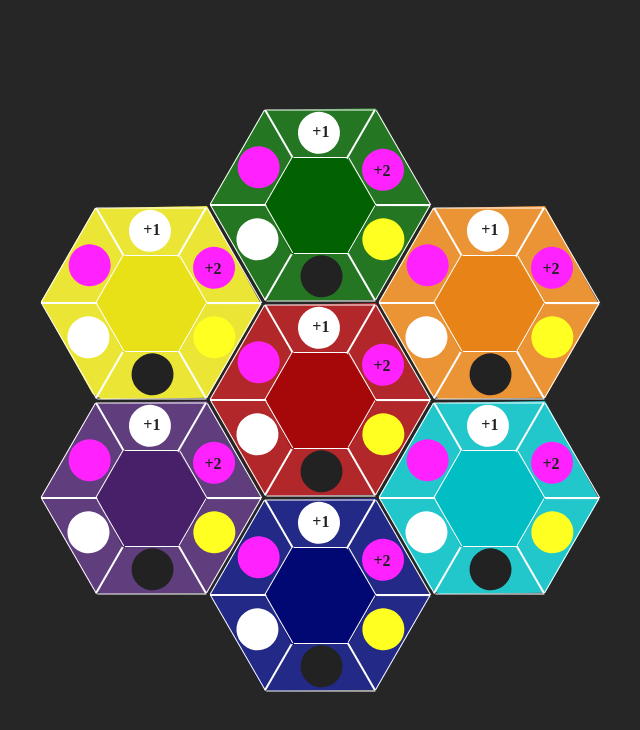
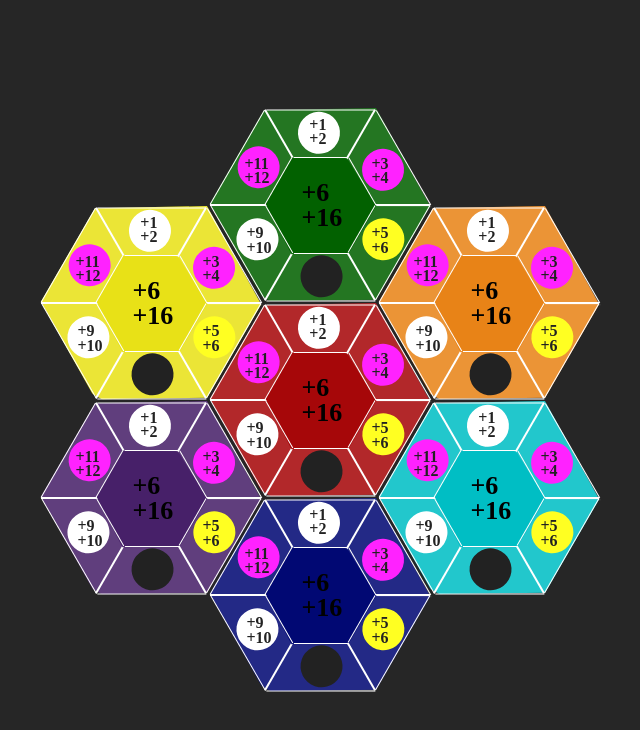
Before and after one commit to rykhalskyi/hexagoneGame, an Angular app: page / in a window 1280 px wide. Shown: the top 730 px of the page, without its empty margins (320-960 px from the left). Built offline with nearby package versions, Linux system fonts and the light colour scheme.

Commit message:
Add hexagon values captions

```diff
--- a/src/app/hexagon/hexagon.component.html
+++ b/src/app/hexagon/hexagon.component.html
@@ -19,8 +19,26 @@
       <circle cx="63" cy="173" r="21" [ngStyle]="{'fill':tockenFill[0]}"/>
       <circle cx="28" cy="110" r="21" [ngStyle]="{'fill':tockenFill[1]}"/>
 
-      <text x="63" y="50" transform="rotate(-30, 75,60)" [ngStyle]="{'fill':tockenTextFill[0]}">+1</text>
-      <text x="137" y="50" transform="rotate(-30,153,65)" [ngStyle]="{'fill':tockenTextFill[1]}">+2</text>
+      <text x="60" y="43" transform="rotate(-30, 75,60)" [ngStyle]="{'fill':tockenTextFill[0]}">{{tockenValue[0][0]}}</text>
+      <text x="60" y="57" transform="rotate(-30, 75,60)" [ngStyle]="{'fill':tockenTextFill[0]}">{{tockenValue[0][1]}}</text>
+
+      <text x="135" y="43" transform="rotate(-30,153,65)" [ngStyle]="{'fill':tockenTextFill[1]}">{{tockenValue[1][0]}}</text>
+      <text x="135" y="57" transform="rotate(-30,153,65)" [ngStyle]="{'fill':tockenTextFill[1]}">{{tockenValue[1][1]}}</text>
+
+      <text x="135" y="112" transform="rotate(-30,153,65)" [ngStyle]="{'fill':tockenTextFill[2]}">{{tockenValue[2][0]}}</text>
+      <text x="135" y="127" transform="rotate(-30,153,65)" [ngStyle]="{'fill':tockenTextFill[2]}">{{tockenValue[2][1]}}</text>
+
+      <text x="73" y="147" transform="rotate(-30,153,65)" [ngStyle]="{'fill':tockenTextFill[3]}">{{tockenValue[3][0]}}</text>
+      <text x="73" y="162" transform="rotate(-30,153,65)" [ngStyle]="{'fill':tockenTextFill[3]}">{{tockenValue[3][1]}}</text>
+
+      <text x="10" y="112" transform="rotate(-30,153,65)" [ngStyle]="{'fill':tockenTextFill[4]}">{{tockenValue[4][0]}}</text>
+      <text x="10" y="127" transform="rotate(-30,153,65)" [ngStyle]="{'fill':tockenTextFill[4]}">{{tockenValue[4][1]}}</text>
+
+      <text x="8" y="43" transform="rotate(-30,153,65)" [ngStyle]="{'fill':tockenTextFill[5]}">{{tockenValue[5][0]}}</text>
+      <text x="8" y="57" transform="rotate(-30,153,65)" [ngStyle]="{'fill':tockenTextFill[5]}">{{tockenValue[5][1]}}</text>
+
+      <text font-size="26" x="65" y="75" transform="rotate(-30,153,65)" fill="#000" >{{value[0]}}</text>
+      <text font-size="26" x="65" y="100" transform="rotate(-30,153,65)" fill="#000">{{value[1]}}</text>
 
       <path (click)="onMouseUp(1)" d="M 4 58
       L 100 0
--- a/src/app/hexagon/hexagon.component.ts
+++ b/src/app/hexagon/hexagon.component.ts
@@ -11,6 +11,9 @@ export class HexagonComponent implements OnInit {
   title = "hexagon";
   tockenFill : string[] = ["#fff","#f0f","#ff0","0ff","#fff","#f0f"];
   tockenTextFill : string[] = ["#000","#000","#000","000","#00","#000"];
+  tockenValue : string[][] = [["+1","+2"],["+3","+4"],["+5","+6"],["+7","+8"],["+9","+10"],["+11","+12"]];
+
+  value : string[] = ["+6","+16"];
 
   constructor() {
     this.color = "#a60709";
```
